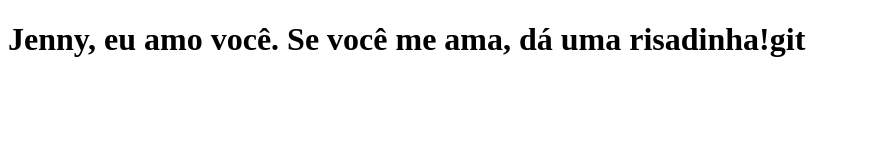
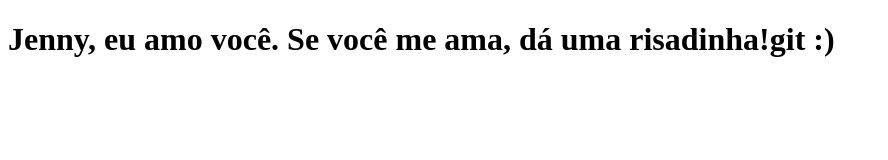
Before and after one commit to Lmlima05/clone-tabnews, a Next.js app: page / in a window 1280 px wide. Shown: the top 160 px of the page, without its empty margins (0-888 px from the left). Built offline with nearby package versions, Linux system fonts and the light colour scheme.

Commit message:
modifica a frase

```diff
--- a/pages/index.js
+++ b/pages/index.js
@@ -1,5 +1,5 @@
 function Home() {
-    return <h1>Jenny, eu amo você. Se você me ama, dá uma risadinha!git </h1>
+    return <h1>Jenny, eu amo você. Se você me ama, dá uma risadinha!git :)</h1>
 }
 
 export default Home;
```
